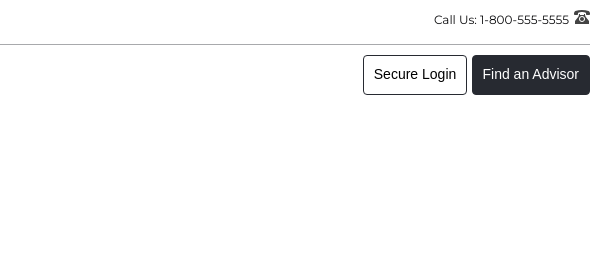
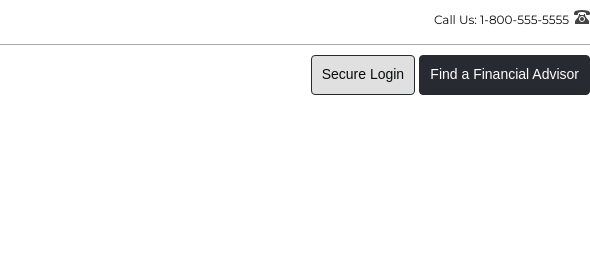
Before and after one commit to cbdeane/fr_hc, a website built with webpack: page src/template.html in a window 1280 px wide. In both pictures the pointer is over the button "Secure Login". Shown: the top 280 px of the page, 690-1280 px from the left. Built offline with nearby package versions, Linux system fonts and the light colour scheme; a web font is replaced by a local one.

Commit message:
added some hover transitions

```diff
--- a/src/styles.css
+++ b/src/styles.css
@@ -46,9 +46,25 @@ button {
     align-items: center;
 }
 
+#login {
+    background-color: #FFFFFF;
+    color: #0b0b0d;
+}
+
+#login:hover {
+    background-color: #DFE0DF;
+    transition-duration: 0.4s;
+}
+
 #find_advisor {
     background-color: #272A31;
     color: #FFFFFF;
+}
+
+#find_advisor:hover {
+    background-color: #DFE0DF;
+    color: #0b0b0d;
+    transition-duration: 0.4s;
 }
 
 
--- a/src/template.html
+++ b/src/template.html
@@ -36,7 +36,7 @@
         </div>
         <div>
             <button id="login">Secure Login</button>
-            <button id="find_advisor">Find an Advisor</button>
+            <button id="find_advisor">Find a Financial Advisor</button>
         </div>
     </div>
 </div>
```
